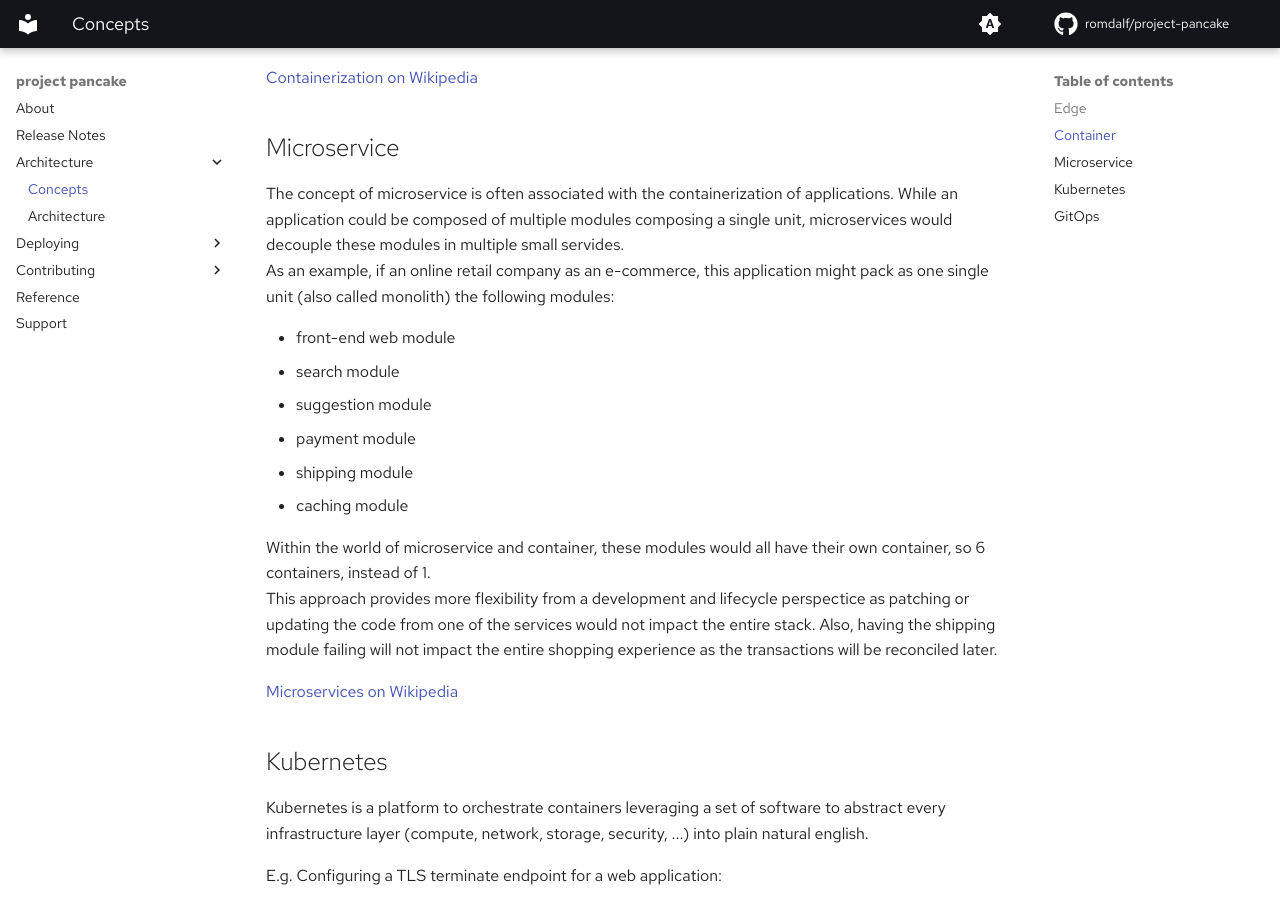
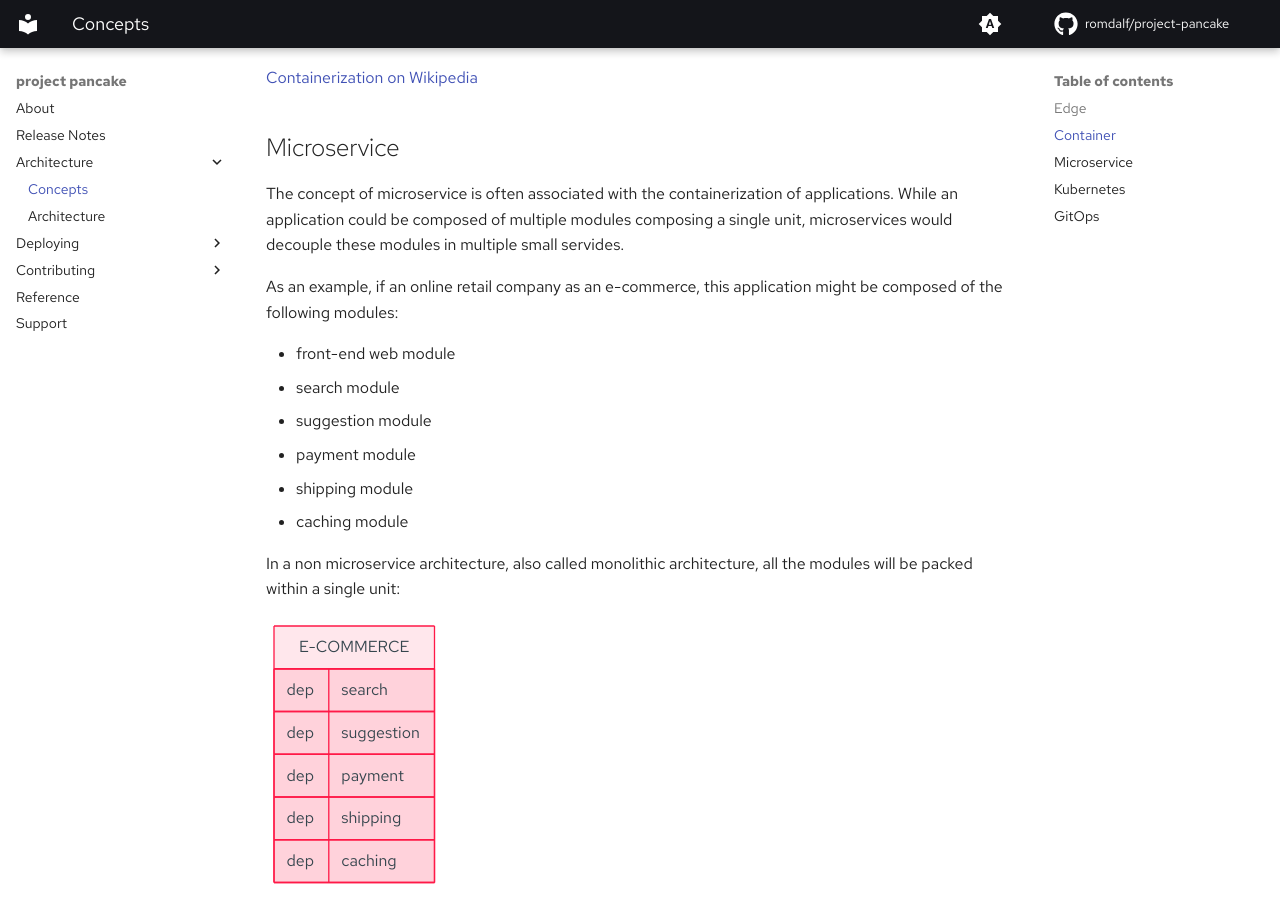
Before and after one commit to beezy-cloud/project-pancake, an MkDocs documentation site: the page built from docs/concepts.md, in a window 1280 px wide and 900 px high, scrolled down 1132 px. Built offline with MkDocs 1.6.1 and Material for MkDocs 9.7.7, drawn with Linux system fonts in a browser that asks for light colours; some web fonts are replaced; comment, search, counter and statistics services are not loaded.

Commit message:
update doc

````diff
--- a/docs/concepts.md
+++ b/docs/concepts.md
@@ -30,7 +30,8 @@ On top of this, since the container will include the necessary libraries for the
 
 ## Microservice
 The concept of microservice is often associated with the containerization of applications. While an application could be composed of multiple modules composing a single unit, microservices would decouple these modules in multiple small servides.
-As an example, if an online retail company as an e-commerce, this application might pack as one single unit (also called monolith) the following modules:
+
+As an example, if an online retail company as an e-commerce, this application might be composed of the following modules:
 
 - front-end web module
 - search module
@@ -38,6 +39,20 @@ As an example, if an online retail company as an e-commerce, this application mi
 - payment module
 - shipping module
 - caching module
+
+In a non microservice architecture, also called monolithic architecture, all the modules will be packed within a single unit:
+
+```mermaid
+    erDiagram
+    E-COMMERCE {
+      dep search
+      dep suggestion
+      dep payment
+      dep shipping
+      dep caching
+    }
+```
+
 
 Within the world of microservice and container, these modules would all have their own container, so 6 containers, instead of 1.
 This approach provides more flexibility from a development and lifecycle perspectice as patching or updating the code from one of the services would not impact the entire stack.
````
